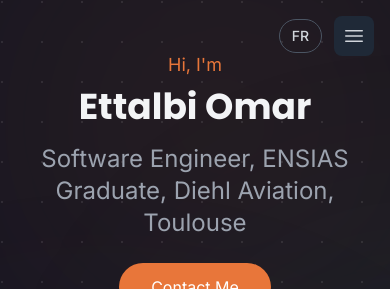
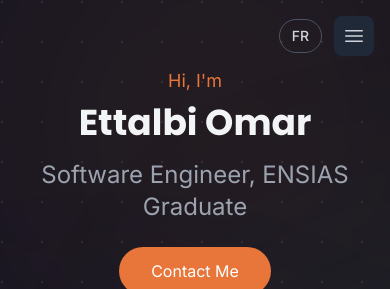
Before and after one commit to ettomarett/e-portfolio_OmarEttalbi, a Next.js app: page / in a window 390 px wide. Shown: the top 289 px of the page. Built offline with nearby package versions, Linux system fonts and the light colour scheme.

Commit message:
feat: remove Diehl Aviation from hero subtitle, update phone to Moroccan number

```diff
--- a/app/components/sections/Contact.tsx
+++ b/app/components/sections/Contact.tsx
@@ -20,7 +20,7 @@ export default function Contact() {
             </div>
             <div className="flex items-center gap-2">
               <FaPhone />
-              <a href="tel:+33766919824" className="hover:underline text-black dark:text-white">+33 7 66 91 98 24</a>
+              <a href="tel:+212604546427" className="hover:underline text-black dark:text-white">+212 6 04 54 64 27</a>
             </div>
             <div className="flex items-center gap-2">
               <FaGlobe />
--- a/app/i18n/translations.ts
+++ b/app/i18n/translations.ts
@@ -14,7 +14,7 @@ export const translations = {
     },
     hero: {
       greeting: "Hi, I'm",
-      subtitle: 'Software Engineer, ENSIAS Graduate, Diehl Aviation, Toulouse',
+      subtitle: 'Software Engineer, ENSIAS Graduate',
       contactMe: 'Contact Me',
       fullCurriculum: 'Full Curriculum',
     },
@@ -261,7 +261,7 @@ export const translations = {
     },
     hero: {
       greeting: 'Bonjour, je suis',
-      subtitle: 'Ingénieur Logiciel, Diplômé ENSIAS, Diehl Aviation, Toulouse',
+      subtitle: 'Ingénieur Logiciel, Diplômé ENSIAS',
       contactMe: 'Me Contacter',
       fullCurriculum: 'Curriculum Complet',
     },
```
